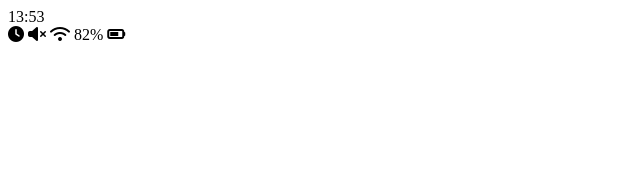
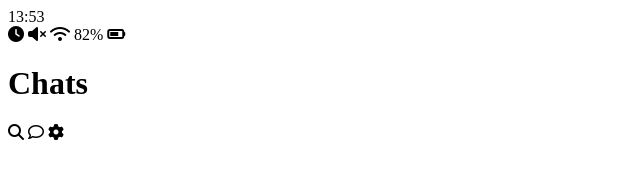
Before and after one commit to toodox/kakao_clone_v2_junn, a plain HTML site: page index.html in a window 1280 px wide. Shown: the whole page, without its empty margins (0-640 px from the left). Drawn offline with Linux system fonts and the light colour scheme.

Commit message:
~#1.2
+explanatory notes

```diff
--- a/index.html
+++ b/index.html
@@ -1,4 +1,5 @@
 <!DOCTYPE html>
+<!--주석은 해당 코드 밑에 달았음-->
 <html lang="en">
   <head>
     <meta charset="UTF-8" />
@@ -7,20 +8,41 @@
       src="https://kit.fontawesome.com/ecf8fd606e.js"
       crossorigin="anonymous"
     ></script>
+    <!--font awesome 활용할때 링크 삽입-->
     <title>Chats | Kakao Clone</title>
   </head>
   <body>
     <div class="status-bar">
+      <!-- .status-bar 하고 엔터 하면 클래스 생성-->
       <div class="status-bar__column">
+        <!-- '__'는 부모 자식 클래스 나눌때 사용, '-'은 클래스 띄어쓰기 표현할때 사용-->
         <span class="status-bar__clock">13:53</span>
+        <!--span.status-bar__clock 하면 span 생성-->
       </div>
       <div class="status-bar__column">
         <i class="fas fa-clock"></i>
+        <!--i.fas.fa-clock 하면 i 태그 생성-->
         <i class="fas fa-volume-mute"></i>
+        <!-- fas = Font Awesome Solid -->
         <i class="fas fa-wifi"></i>
         <span class="status-bar__battery-level">82%</span>
         <i class="fas fa-battery-three-quarters"></i>
       </div>
     </div>
+    <div class="header__header-column">
+      <h1 class="header__title">Chats</h1>
+    </div>
+    <div class="header__header-column">
+      <span class="header__icon">
+        <i class="class fas fa-search"></i>
+      </span>
+      <span class="header__icon">
+        <i class="far fa-comment"></i>
+      </span>
+      <span class="header__icon">
+        <i class="fas fa-cog"></i>
+        <!--<i class="fas fa-cog fa-2x"></i> 이렇게 하면 아이콘 크기 변경가능-->
+      </span>
+    </div>
   </body>
 </html>
```
